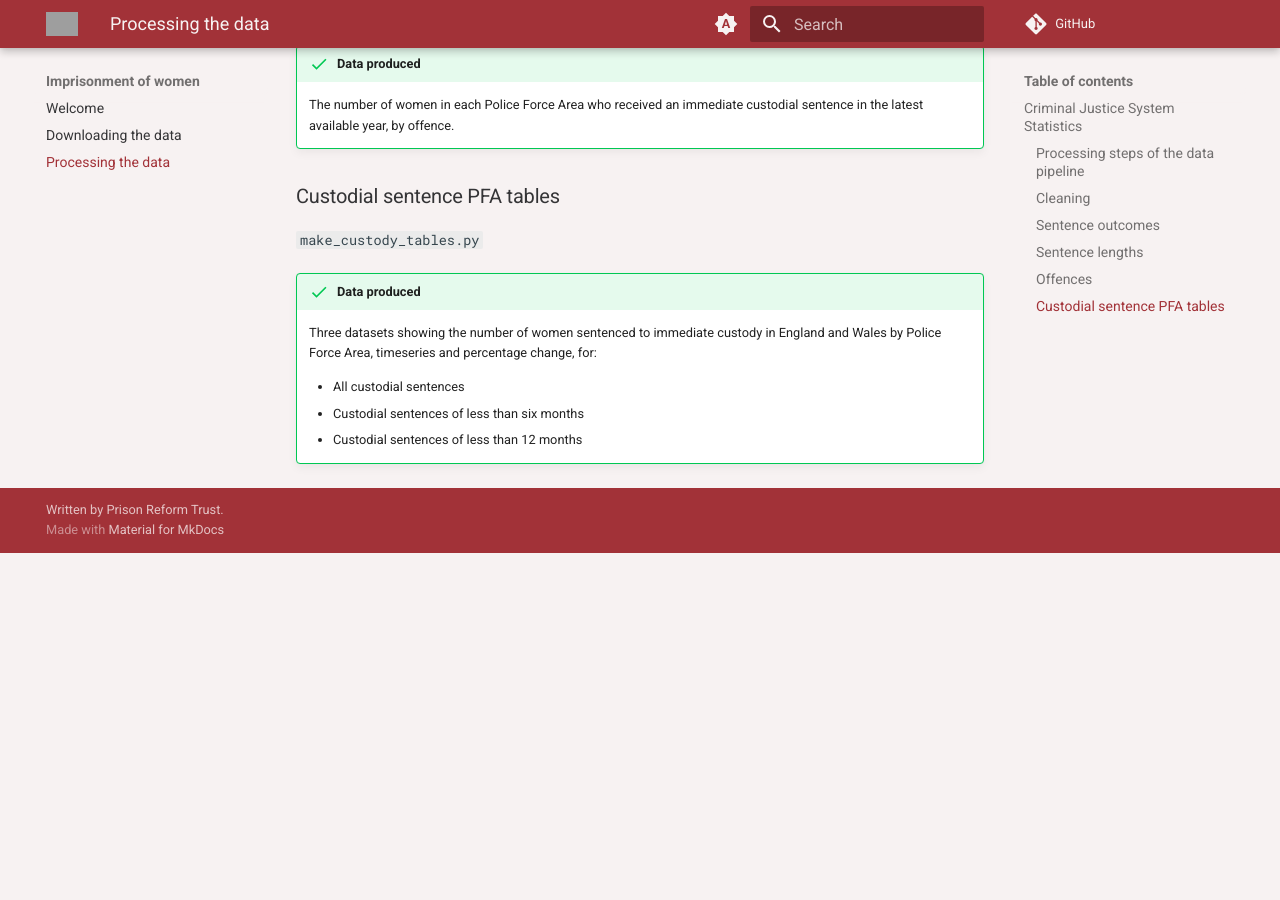
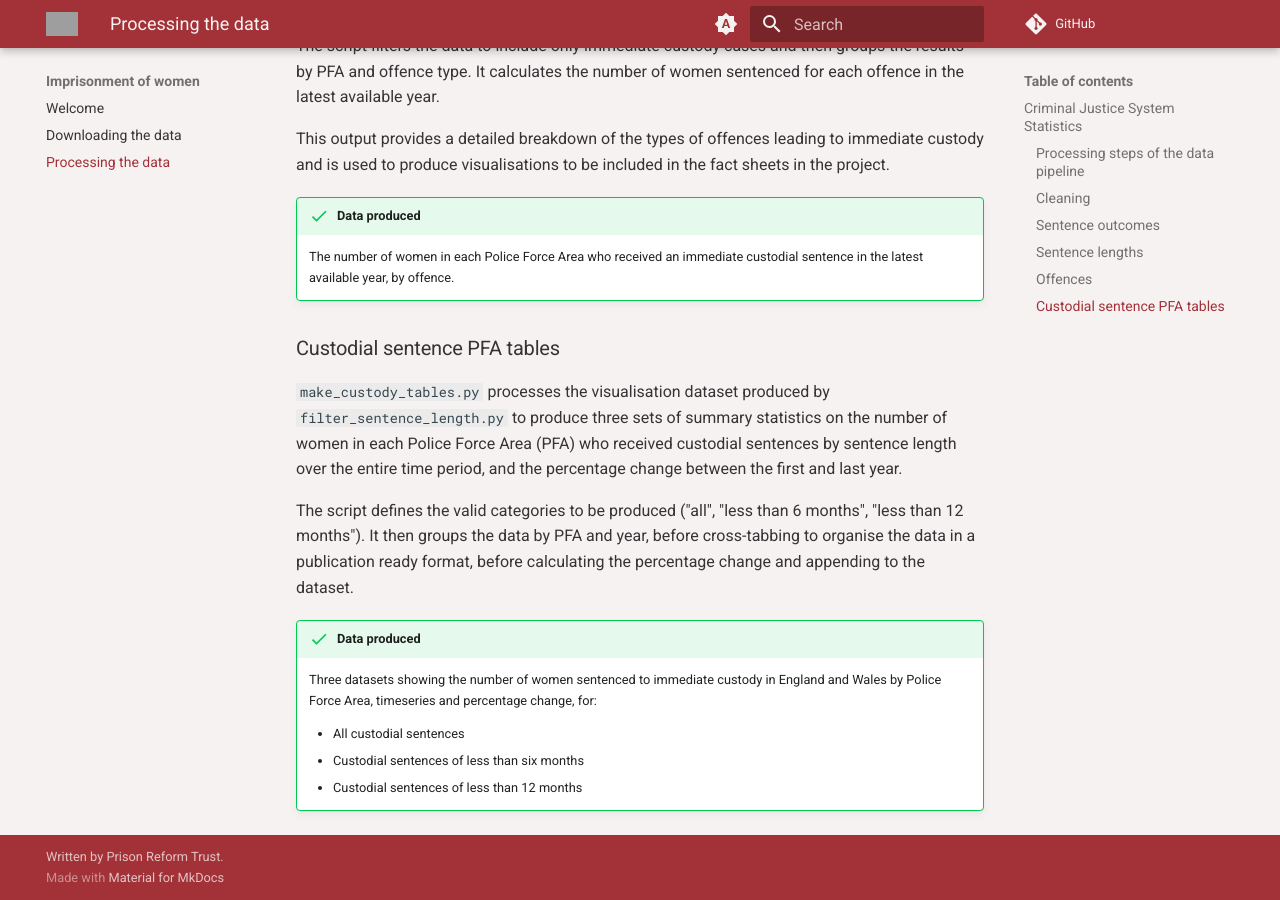
Before and after one commit to Prison-Reform-Trust/womens-imprisonment-PFA, an MkDocs documentation site: the page built from docs/processing-the-data.md, in a window 1280 px wide and 900 px high, scrolled down 2561 px. Built offline with MkDocs 1.6.1 and Material for MkDocs 9.7.7, drawn with Linux system fonts in a browser that asks for light colours; comment, search, counter and statistics services are not loaded; before the commit the page ends 3114 px from its top, so only the background shows below that; grey boxes are pictures that could not be loaded.

Commit message:
fix: correct flow in data processing diagram and add description of make_custody_tables script

````diff
--- a/docs/processing-the-data.md
+++ b/docs/processing-the-data.md
@@ -17,7 +17,7 @@
   A --> D[filter_custody_offences.py];
   B -->  E[\Viz data: Sentence type\];
   C -->  F[\Viz data: Custodial sentences by length\];
-  C -->  G[make_custody_tables.py];
+  F -->  G[make_custody_tables.py];
   D -->  H[\Viz data: Custodial sentences, by offence\];
   G --> I@{ shape: docs, label: "Custodial sentence tables (all and by length)" };
 ```
@@ -82,8 +82,9 @@
 
 ### Custodial sentence PFA tables
 
-`make_custody_tables.py`
+`make_custody_tables.py` processes the visualisation dataset produced by `filter_sentence_length.py` to produce three sets of summary statistics on the number of women in each Police Force Area (PFA) who received custodial sentences by sentence length over the entire time period, and the percentage change between the first and last year.
 
+The script defines the valid categories to be produced ("all", "less than 6 months", "less than 12 months"). It then groups the data by PFA and year, before cross-tabbing to organise the data in a publication ready format, before calculating the percentage change and appending to the dataset.
 
 !!! success "Data produced"
 
````
